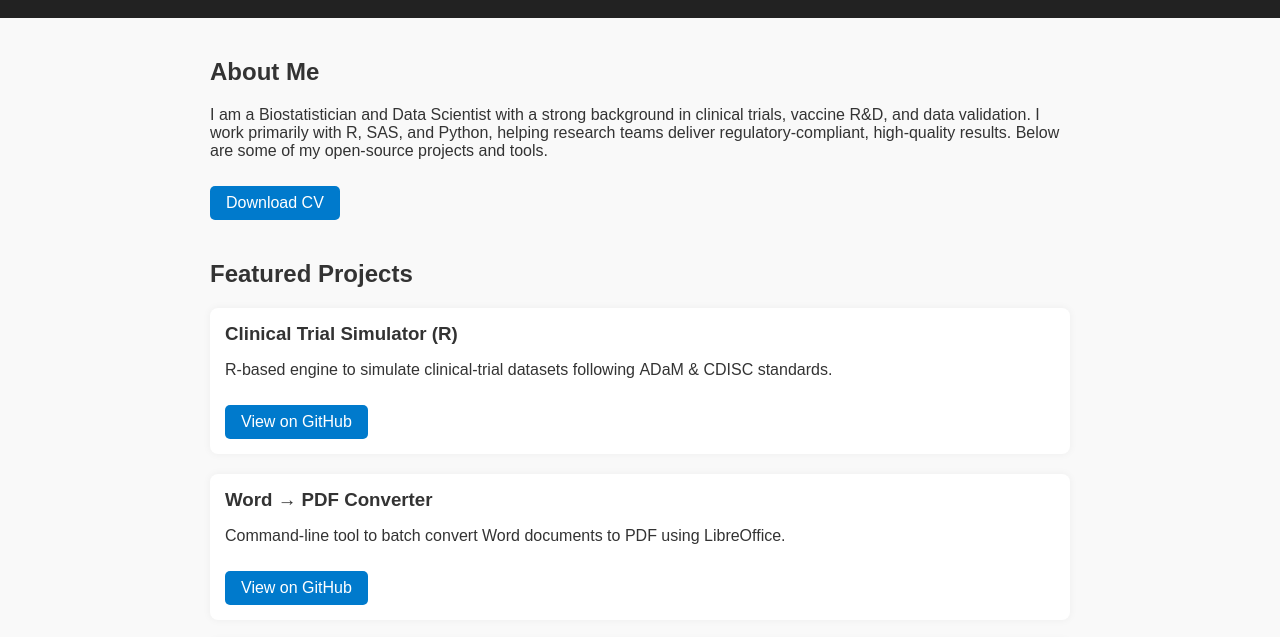
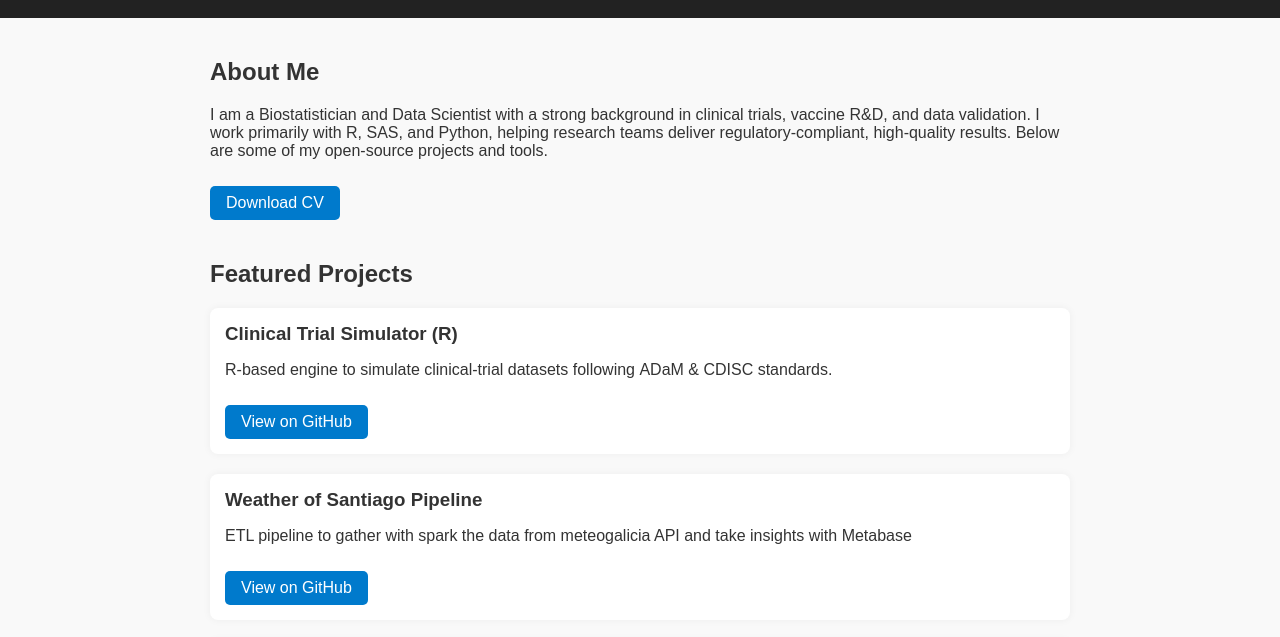
Before and after one commit to JorAlEs/Portfolio, a plain HTML site: page index.html in a window 1280 px wide. Shown: the part 120-757 px from the top of the page. Drawn offline with Linux system fonts and the light colour scheme; no server answers.

Commit message:
Update index.html

```diff
--- a/index.html
+++ b/index.html
@@ -112,9 +112,9 @@
       </article>
 
       <article class="project">
-        <h3>Word → PDF Converter <span data-repo="JorAlEs/WordtoPDF"></span></h3>
-        <p>Command‑line tool to batch convert Word documents to PDF using LibreOffice.</p>
-        <a class="btn" href="https://github.com/JorAlEs/WordtoPDF" target="_blank" rel="noopener">View on GitHub</a>
+        <h3>Weather of Santiago Pipeline <span data-repo="JorAlEs/WordtoPDF"></span></h3>
+        <p>ETL pipeline to gather with spark the data from meteogalicia API and take insights with Metabase</p>
+        <a class="btn" href="https://github.com/JorAlEs/etl-weather-pipeline" target="_blank" rel="noopener">View on GitHub</a>
       </article>
 
       <article class="project">
```
